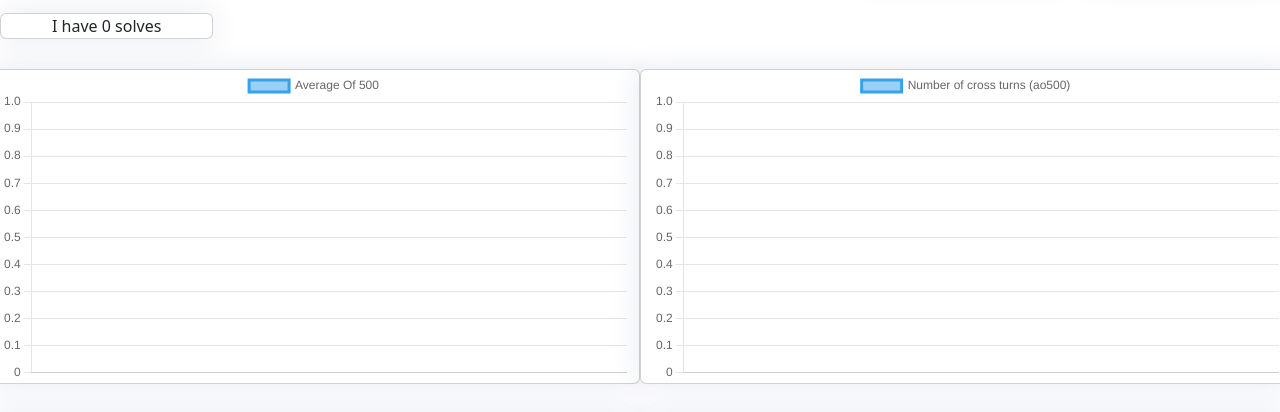
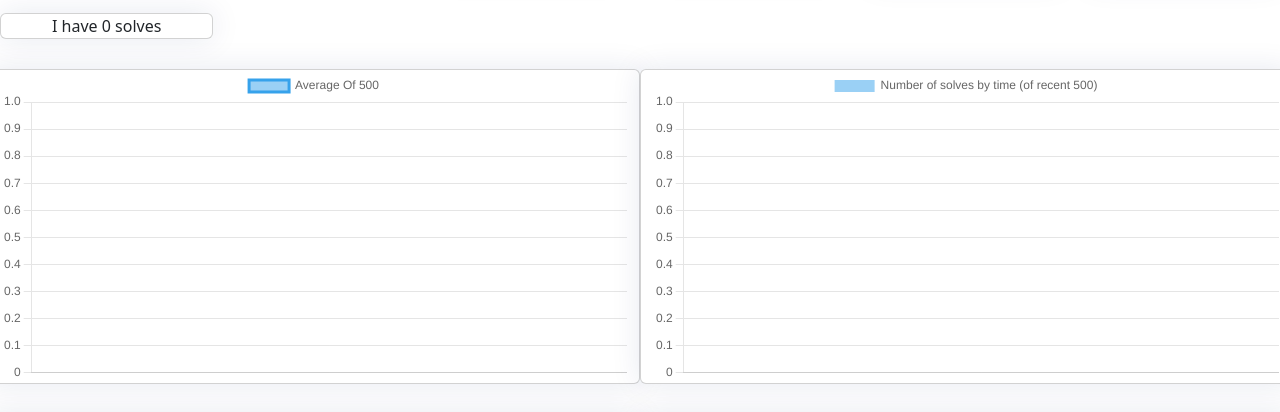
Before and after one commit to cuberplus/cubeastanalyzer, a React (Create React App) app: page / in a window 1280 px wide. Shown: the part 190-602 px from the top of the page. Built offline with nearby package versions, Linux system fonts and the light colour scheme.

Commit message:
Removed redundant chart

```diff
--- a/src/ChartPanel.tsx
+++ b/src/ChartPanel.tsx
@@ -8,29 +8,6 @@ import "./Style.css";
 
 export class ChartPanel extends React.Component<ChartPanelProps, ChartPanelState> {
     state: ChartPanelState = { solves: [] };
-
-
-    buildCrossTurnsData() {
-        let movingAverage = calculateMovingAverage(this.props.solves.map(x => x.steps.cross.turns), Const.WindowSize);
-
-        let labels = [];
-        for (let i = 1; i <= movingAverage.length; i++) {
-            labels.push(i.toString())
-        };
-
-        movingAverage = reduceDataset(movingAverage);
-        labels = reduceDataset(labels);
-
-        let data: ChartData<"line"> = {
-            labels,
-            datasets: [{
-                label: `Number of cross turns (ao${Const.WindowSize})`,
-                data: movingAverage
-            }]
-        }
-
-        return data;
-    }
 
     buildRunningAverageData() {
         let movingAverage = calculateMovingAverage(this.props.solves.map(x => x.time), Const.WindowSize);
@@ -196,9 +173,6 @@ export class ChartPanel extends React.Component<ChartPanelProps, ChartPanelState
                         <Line data={this.buildRunningAverageData()} options={LineOptions} />
                     </div>
                     <div className={"card col-lg-6 col-md-6 col-sm-12"}>
-                        <Line data={this.buildCrossTurnsData()} options={LineOptions} />
-                    </div>
-                    <div className={"card col-lg-6 col-md-6 col-sm-12"}>
                         <Bar data={this.buildHistogramData()} options={BarOptions} />
                     </div>
                     <div className={"card col-lg-6 col-md-6 col-sm-12"}>
```
